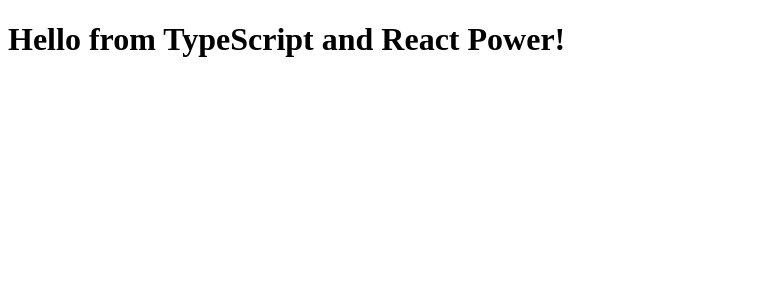
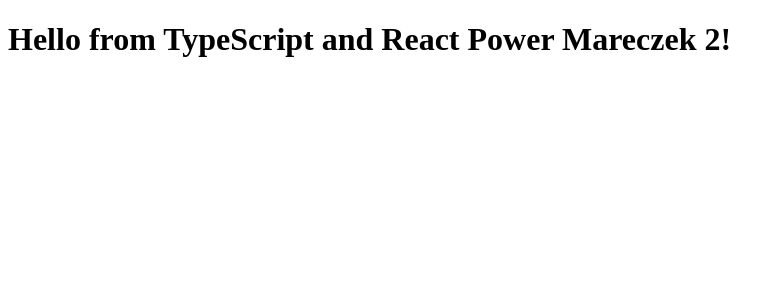
Before and after one commit to premiumx7/ReactReduxTypescript, a React app: page / in a window 1280 px wide. Shown: the top 300 px of the page, without its empty margins (0-784 px from the left). Built offline with nearby package versions, Linux system fonts and the light colour scheme.

Commit message:
project structure

```diff
--- a/src/index.tsx
+++ b/src/index.tsx
@@ -4,6 +4,6 @@
 import { Hello } from "./components/Hello";
 
 ReactDOM.render(
-    <Hello compiler="TypeScript" framework="React Power" />,
+    <Hello compiler="TypeScript" framework="React Power Mareczek 2" />,
     document.getElementById("example")
 );
```
Also changed, not shown: package.json (+7 -3 lines), 1 other file (tests, documents, lock files or other folders).
